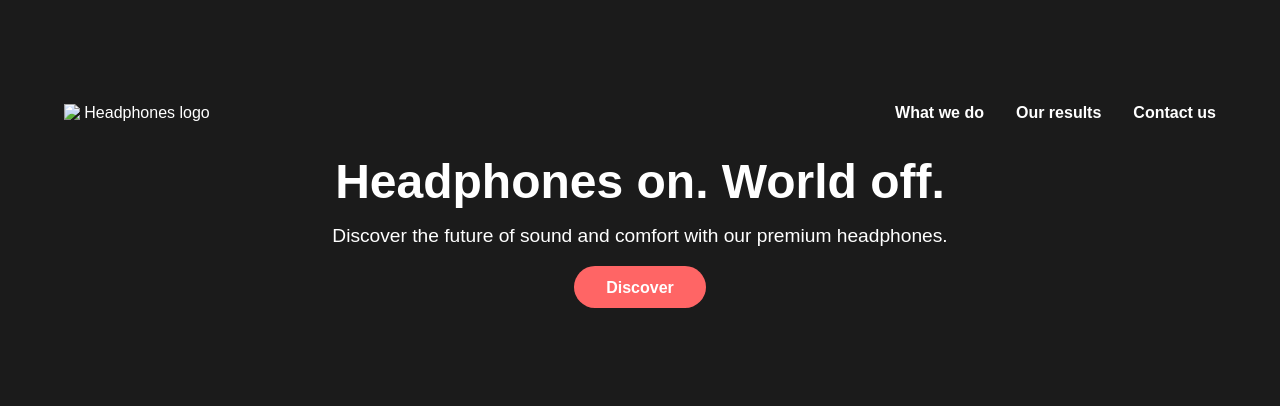
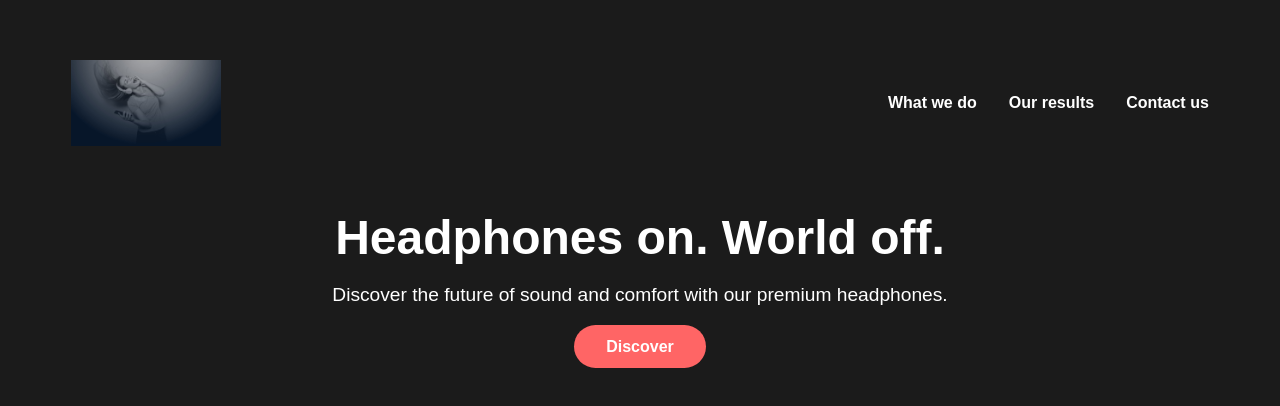
Before and after one commit to SentyVJelmack/alx_html_css, a plain HTML site: page headphones/0-index.html in a window 1280 px wide. Shown: the part 216-622 px from the top of the page. Drawn offline with Linux system fonts and the light colour scheme.

Commit message:
picture added

```diff
--- a/headphones/0-index.html
+++ b/headphones/0-index.html
@@ -11,7 +11,7 @@
   <header class="hero">
     <div class="container hero-content">
       <nav class="navbar">
-        <img src="images/logo_headphones.png" alt="Headphones logo" class="logo" />
+        <img src="images/headphones_hero_1.JPG" alt="Headphones logo" class="logo" />
         <ul class="nav-links">
           <li><a href="#">What we do</a></li>
           <li><a href="#">Our results</a></li>
--- a/headphones/0-styles.css
+++ b/headphones/0-styles.css
@@ -1,4 +1,4 @@
-/* 0-styles.css */
+]/* 0-styles.css */
 
 /* Reset and variables */
 * {
```
Also changed, not shown: headphones/images/favicon.ico (added), headphones/images/favicon.png (added), headphones/images/headphones_hero_1.jpg (added), headphones/images/headphones_hero_2.jpg (added), headphones/images/logo_headphones.png (added), headphones/images/pentagone.png (added), 1 other file.
